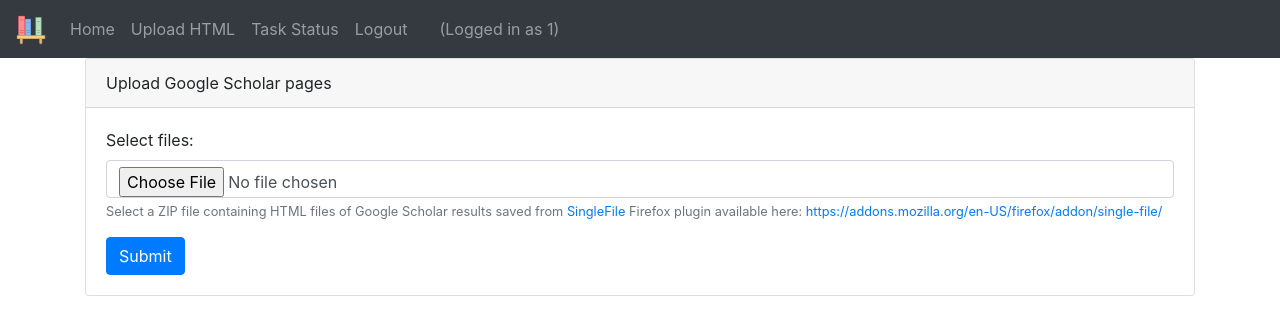
After one commit to bsodhi/books_scraper, a Flask app: page /upload in a window 1280 px wide. The commit adds this page. Shown: the top 335 px of the page. Run offline with Flask 2, Linux system fonts and the light colour scheme; the visitor is signed in with stand-in values (Sample User, id 1); parts of the project's set-up code (start-up, migrations or seed data) failed here and were passed over; some libraries are stand-ins or nearby versions.

Commit message:
Added uploads

```diff
--- a/webapp/main.py
+++ b/webapp/main.py
@@ -1,7 +1,10 @@
-from flask import Flask, abort, session, redirect, url_for, request, render_template
-from markupsafe import escape
-from subprocess import Popen
 import os
+import sys
+# Allows importing from: ../../
+parent = os.path.dirname(os.path.dirname(os.path.abspath(__file__)))
+print("In [{0}], appending [{1}] to system path.".format(__file__, parent))
+sys.path.append(parent)
+import books_scraper.scraper as SCR
 import sqlite3
 import random
 import string
@@ -10,15 +13,27 @@ import traceback
 import glob
 import shutil
 import logging
+import signal
+import books_scraper
+
+from flask import Flask, abort, session, redirect, url_for, request, render_template
+from markupsafe import escape
+from subprocess import Popen
 from passlib.hash import pbkdf2_sha256
 from pathlib import Path
 from getpass import getpass
-from flask.helpers import send_file
+from flask.helpers import flash, send_file
 from datetime import datetime as DT
-import signal
+from werkzeug.utils import secure_filename
+
+UPLOAD_FOLDER = os.path.join(os.getcwd(), "gs_uploads")
+HTML_DIR = "{0}/html/".format(os.getcwd())
+Path(HTML_DIR).mkdir(parents=True, exist_ok=True)
 
 app = Flask(__name__)
+app.config['UPLOAD_FOLDER'] = UPLOAD_FOLDER
 logging.basicConfig(filename='scraper.log', level=logging.INFO)
+Path(UPLOAD_FOLDER).mkdir(parents=True, exist_ok=True)
 
 
 def get_ts_str():
@@ -79,8 +94,6 @@ def start():
     login_id = session['login_id']
     out_dir = "{0}/{1}/{2}".format(os.getcwd(), login_id, get_ts_str())
     Path(out_dir).mkdir(parents=True, exist_ok=True)
-    html_dir = "{0}/html/".format(os.getcwd())
-    Path(html_dir).mkdir(parents=True, exist_ok=True)
 
     logging.info("Starting command in: "+os.getcwd())
     data_src = request.form['data_src']
@@ -96,7 +109,7 @@ def start():
     cmd_args.append(max_rec)
     cmd_args.append(data_src)
     cmd_args.append(out_dir)
-    cmd_args.append(html_dir if html_dir else "none")
+    cmd_args.append(HTML_DIR)
     cmd_args.append(not dont_ucb)
     cmd_args.append(" > {0}/task.log".format(out_dir))
 
@@ -263,6 +276,59 @@ def logout():
     return redirect(url_for('index'))
 
 
+def _process_gs_upload(file_path, login_id):
+    logging.info("Processing: "+file_path)
+    out_dir = "{0}/{1}/{2}".format(os.getcwd(), login_id, get_ts_str())
+    Path(out_dir).mkdir(parents=True, exist_ok=True)
+    bs = SCR.BookScraper("", html_dir=HTML_DIR, out_dir=out_dir)
+    bs.google_scholar_local(file_path)
+
+
+@app.route('/upload', methods=['GET', 'POST'])
+def upload_file():
+    if "login_id" not in session:
+        logging.warning("Illegal access to operation. Login required.")
+        return redirect(url_for('login'))
+    login_id = session['login_id']
+    logging.info("Upload destination: "+UPLOAD_FOLDER)
+    try:
+        if request.method == 'POST':
+            # check if the post request has the file part
+            if 'zip_file' not in request.files:
+                logging.info("No file part found in request.")
+                return render_template('upload_gs.html',
+                                    error="No file part found!",
+                                    name=escape(login_id))
+            file = request.files['zip_file']
+            # if user does not select file, browser also
+            # submit an empty part without filename
+            if file.filename == '':
+                return render_template('upload_gs.html',
+                                    error="No file data found!",
+                                    name=escape(login_id))
+            if file and file.filename.endswith(".zip"):
+                sfn = secure_filename(file.filename)
+                file_path = os.path.join(app.config['UPLOAD_FOLDER'], sfn)
+                file.save(file_path)
+                _process_gs_upload(file_path, login_id)
+                return redirect(url_for('task_status'))
+            else:
+                logging.error("File type not allowed!")
+                return render_template('upload_gs.html',
+                                    error="File type not allowed!",
+                                    name=escape(login_id))
+
+        else:
+            logging.info("GET request for upload.")
+
+        return render_template('upload_gs.html',
+                            name=escape(login_id))
+    except Exception as ex:
+        logging.exception("Error when uploading.")
+        return render_template('upload_gs.html', error=str(ex),
+                            name=escape(login_id))
+
+
 cfg_file_path = None
 
 if __name__ == "__main__":
--- a/webapp/templates/base.html
+++ b/webapp/templates/base.html
@@ -21,8 +21,12 @@
     {% block nav %}
     {% endblock %}
   </div>
-  <div id="main" class="container">{% block main %}
-    {{error}}
+
+  <div id="main" class="container">
+    {%if error%}
+    <span class="alert alert-warning">{{error}}</span>
+    {%endif%}
+    {% block main %}
     <form action="/login" method="POST">
       Login ID: <input name="login_id" type="text" /><br /><br />
       Password: <input name="password" type="password" /><br />
--- a/webapp/templates/secure_base.html
+++ b/webapp/templates/secure_base.html
@@ -16,6 +16,7 @@
   <div class="collapse navbar-collapse" id="navbarNavAltMarkup">
     <div class="navbar-nav">
       <a class="nav-item nav-link" href="/home">Home</a>
+      <a class="nav-item nav-link" href="/upload">Upload HTML</a>
       <a class="nav-item nav-link" href="/status">Task Status</a>
       <a class="nav-item nav-link float-right" href="/logout">Logout</a>
       <span class="ml-4 navbar-text">(Logged in as {{name}})</span>
--- /dev/null
+++ b/webapp/templates/upload_gs.html
@@ -0,0 +1,22 @@
+{% extends "secure_base.html" %}
+{% block title %}Upload Google Scholar pages{% endblock %}
+{% block main %}
+<div class="card">
+  <div class="card-header">
+    Upload Google Scholar pages
+  </div>
+  <div class="card-body">
+    <form action="/upload" method="POST" enctype=multipart/form-data>
+      <div class="form-group">
+        <label for="gsf">Select files:</label>
+        <input type="file" name="zip_file" class="form-control" id="gsf" aria-describedby="gsfHelp" required>
+        <small id="gsfHelp" class="form-text text-muted">
+          Select a ZIP file containing HTML files of Google Scholar results saved from <a href="https://addons.mozilla.org/en-US/firefox/addon/single-file/" target="_blank">SingleFile</a> Firefox plugin available here: <a href="https://addons.mozilla.org/en-US/firefox/addon/single-file/" target="_blank">https://addons.mozilla.org/en-US/firefox/addon/single-file/</a>
+        </small>
+      </div>
+      <button type="submit" class="btn btn-primary">Submit</button>
+    </form>
+  </div>
+</div>
+
+{% endblock %}
```
Also changed, not shown: books_scraper/run_scraper.py (+12 -8 lines), books_scraper/scraper.py (+60 -27 lines).
